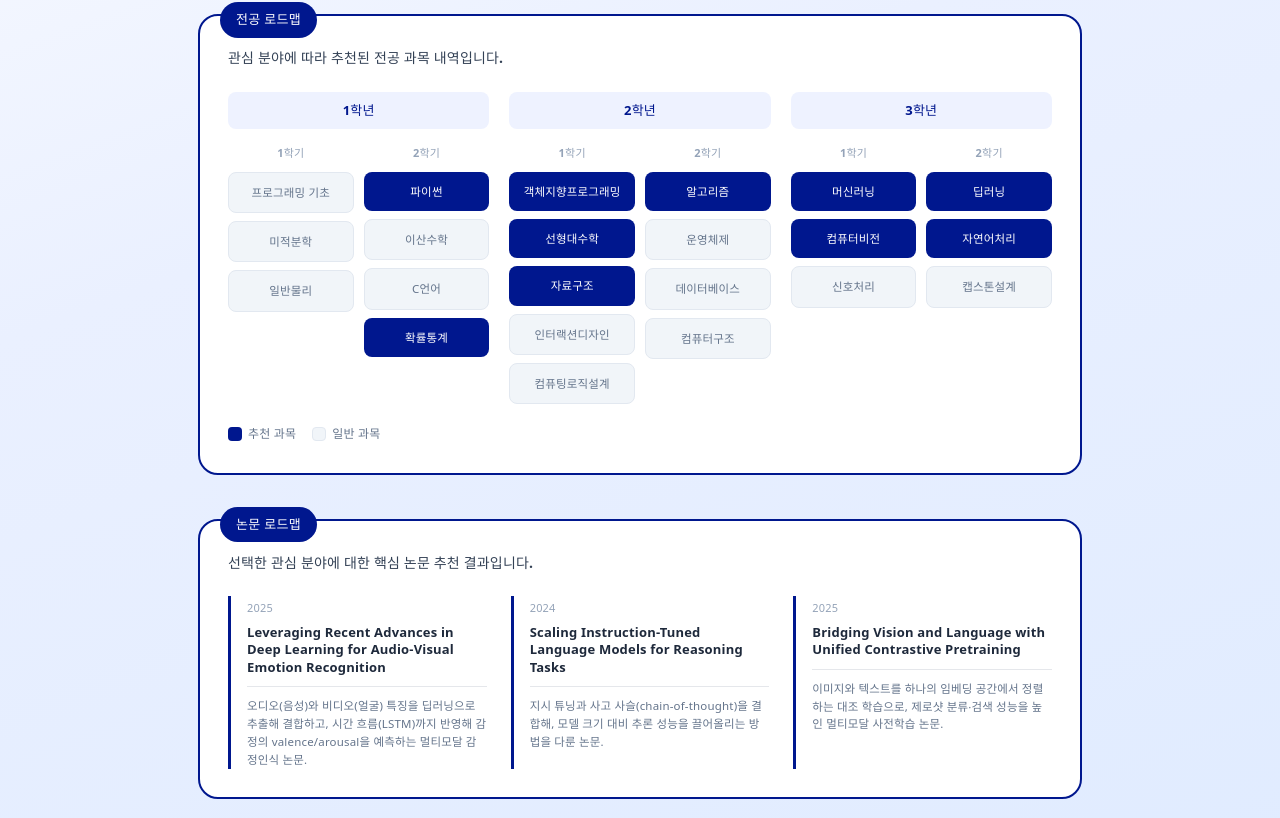
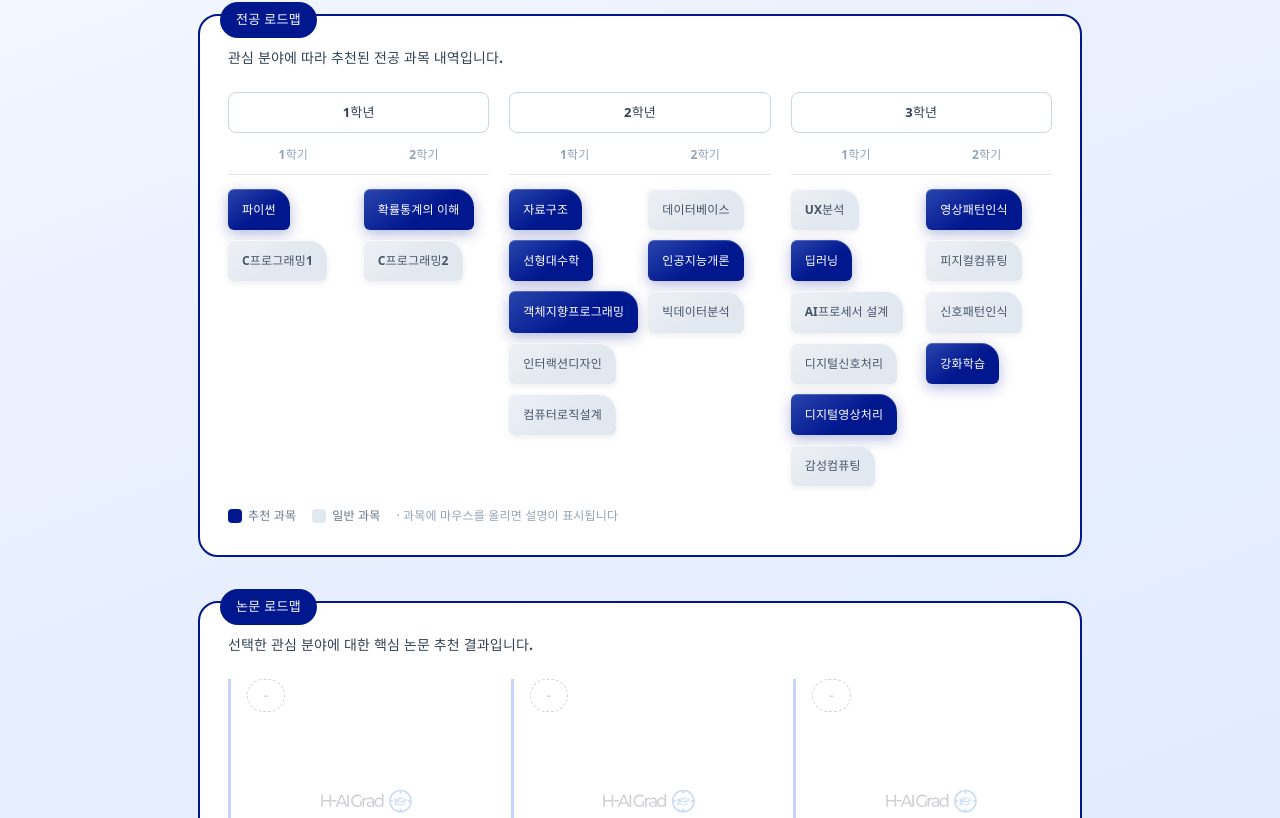
Before and after one commit to Oneday-Project/FE, a React (Vite) app: page /roadmap-result in a window 1280 px wide. Shown: the part 602-1420 px from the top of the page. Built offline with nearby package versions, Linux system fonts and the light colour scheme; a web font is replaced by a local one.

Commit message:
feat: 로드맵 질문 수정 및 과목 hover 설명 추가

```diff
--- a/src/pages/RoadmapResult.tsx
+++ b/src/pages/RoadmapResult.tsx
@@ -5,7 +5,7 @@ import { useEffect, useState, type ReactNode, type CSSProperties } from "react";
  *  대표색 (앞으로 색 바꿀 땐 여기 두 줄만 수정하면 됨)
  * =======================================================*/
 const BRAND = "#00178E";
-const BRAND_FILL = "rgba(0,81,215,0.22)";
+const BRAND_FILL = "rgba(0,23,142,0.22)";
 
 /* 타입 */
 type Answers = {
@@ -173,32 +173,98 @@ const sectionDesc: CSSProperties = { fontSize: "14px", fontWeight: 600, color: "
 /* =========================================================
  *  mock 데이터 (← 추후 백엔드 추천 API 응답으로 교체)
  * =======================================================*/
-type Course = { n: string; hot?: boolean };
-type YearPlan = { year: number; terms: { term: number; courses: Course[] }[] };
+/* course 테이블 한 행에 대응 (name / year_recommended / semester / description / hot)
+   hot = 추천(파랑) 여부. 백엔드에서 결정 예정, 지금은 임의로 표시 */
+type Course = {
+  name: string;
+  year: number; // year_recommended
+  semester: number; // 1 | 2
+  description: string;
+  hot?: boolean;
+};
 
-const majorRoadmap: YearPlan[] = [
-  {
-    year: 1,
-    terms: [
-      { term: 1, courses: [{ n: "프로그래밍 기초" }, { n: "미적분학" }, { n: "일반물리" }] },
-      { term: 2, courses: [{ n: "파이썬", hot: true }, { n: "이산수학" }, { n: "C언어" }, { n: "확률통계", hot: true }] },
-    ],
-  },
-  {
-    year: 2,
-    terms: [
-      { term: 1, courses: [{ n: "객체지향프로그래밍", hot: true }, { n: "선형대수학", hot: true }, { n: "자료구조", hot: true }, { n: "인터랙션디자인" }, { n: "컴퓨팅로직설계" }] },
-      { term: 2, courses: [{ n: "알고리즘", hot: true }, { n: "운영체제" }, { n: "데이터베이스" }, { n: "컴퓨터구조" }] },
-    ],
-  },
-  {
-    year: 3,
-    terms: [
-      { term: 1, courses: [{ n: "머신러닝", hot: true }, { n: "컴퓨터비전", hot: true }, { n: "신호처리" }] },
-      { term: 2, courses: [{ n: "딥러닝", hot: true }, { n: "자연어처리", hot: true }, { n: "캡스톤설계" }] },
-    ],
-  },
+/* DB 기준 mock — 추후 백엔드 응답으로 교체 */
+const courses: Course[] = [
+  { name: "파이썬", year: 1, semester: 1, hot: true, description: "파이썬 문법과 자료구조·함수·파일처리를 배우며 AI 개발 기초를 다지는 입문 과목" },
+  { name: "C프로그래밍1", year: 1, semester: 1, description: "C언어 문법과 변수·조건문·반복문·배열·포인터를 배우는 프로그래밍 입문 과목" },
+  { name: "확률통계의 이해", year: 1, semester: 2, hot: true, description: "확률분포와 통계추론, 가설검정을 배우는 AI·데이터분석 필수 수학 과목" },
+  { name: "C프로그래밍2", year: 1, semester: 2, description: "포인터·구조체·동적메모리·파일처리 등 C언어 심화 문법을 배우는 중급 과목" },
+
+  { name: "자료구조", year: 2, semester: 1, hot: true, description: "리스트, 트리, 그래프, 해시 등 데이터를 효율적으로 저장·탐색하는 구조를 배우는 과목" },
+  { name: "선형대수학", year: 2, semester: 1, hot: true, description: "행렬, 벡터, 고유값, SVD 등 AI·데이터분석의 핵심 수학 도구를 배우는 기초 과목" },
+  { name: "객체지향프로그래밍", year: 2, semester: 1, hot: true, description: "자바 언어로 클래스, 상속, 다형성 등 객체지향 개념과 프로그램 작성 기초를 배우는 과목" },
+  { name: "인터랙션디자인", year: 2, semester: 1, description: "Unity로 UI, VR·AR, 인터랙티브 콘텐츠를 제작하며 사용자 상호작용 설계를 배우는 과목" },
+  { name: "컴퓨터로직설계", year: 2, semester: 1, description: "컴퓨터가 내부에서 정보를 처리하는 논리회로 구조와 CPU 기초 동작 원리를 배우는 과목" },
+  { name: "데이터베이스", year: 2, semester: 2, description: "SQL과 DB 설계·정규화·트랜잭션을 배우며 데이터를 효율적으로 관리하는 과목" },
+  { name: "인공지능개론", year: 2, semester: 2, hot: true, description: "기계학습의 핵심 알고리즘과 딥러닝 기초를 배우는 AI 입문 과목" },
+  { name: "빅데이터분석", year: 2, semester: 2, description: "Spark와 Python으로 대용량 데이터를 수집·분석하고 기계학습까지 다루는 실습 과목" },
+
+  { name: "UX분석", year: 3, semester: 1, description: "사용자 행동과 심리를 분석해 AI 서비스의 UX를 설계·평가하는 과목" },
+  { name: "딥러닝", year: 3, semester: 1, hot: true, description: "신경망·CNN·Transformer를 배우고 생성형 AI와 LLM까지 다루는 핵심 AI 과목" },
+  { name: "AI프로세서 설계", year: 3, semester: 1, description: "FPGA와 VHDL로 AI 연산용 프로세서와 하드웨어 가속기를 설계하는 과목" },
+  { name: "디지털신호처리", year: 3, semester: 1, description: "푸리에변환과 필터링으로 음성·생체·센서 데이터를 분석하는 신호처리 핵심 과목" },
+  { name: "디지털영상처리", year: 3, semester: 1, hot: true, description: "영상 개선·분할·특징추출·압축을 배우며 컴퓨터비전 기초를 다지는 과목" },
+  { name: "감성컴퓨팅", year: 3, semester: 1, description: "표정·음성·생체신호로 감정을 인식하고 감성 AI 시스템을 구현하는 융합 과목" },
+  { name: "영상패턴인식", year: 3, semester: 2, hot: true, description: "객체 검출·추적·3D비전·장면이해 등 영상 인식 기술을 배우는 컴퓨터비전 심화 과목" },
+  { name: "피지컬컴퓨팅", year: 3, semester: 2, description: "마이크로컨트롤러로 센서·입출력 장치를 제어해 인터랙티브 시스템을 만드는 과목" },
+  { name: "신호패턴인식", year: 3, semester: 2, description: "생체신호에서 특징을 추출해 분류·예측하는 AI 기반 신호분석 과목" },
+  { name: "강화학습", year: 3, semester: 2, hot: true, description: "보상을 최대화하도록 행동을 학습하는 AI 알고리즘과 심층강화학습을 배우는 과목" },
 ];
+
+const coursesAt = (year: number, semester: number) => courses.filter((c) => c.year === year && c.semester === semester);
+
+/* 과목 칩 — 호버 시 description 말풍선 (파랑/회색 상관없이 표시) */
+function CourseChip({ course }: { course: Course }) {
+  const [hover, setHover] = useState(false);
+  return (
+    <div style={{ position: "relative", width: "fit-content" }} onMouseEnter={() => setHover(true)} onMouseLeave={() => setHover(false)}>
+      {hover && (
+        <div
+          style={{
+            position: "absolute",
+            bottom: "calc(100% + 9px)",
+            left: "50%",
+            transform: "translateX(-50%)",
+            width: "max-content",
+            maxWidth: "260px",
+            background: "#fff",
+            border: "1px solid #e2e8f0",
+            boxShadow: "0 8px 22px rgba(15,23,42,0.14)",
+            borderRadius: "10px",
+            padding: "10px 14px",
+            fontSize: "12px",
+            lineHeight: 1.5,
+            color: "#475569",
+            zIndex: 30,
+          }}
+        >
+          {course.description}
+          {/* 말풍선 꼬리 */}
+          <div style={{ position: "absolute", top: "100%", left: "50%", transform: "translateX(-50%)", width: 0, height: 0, borderLeft: "7px solid transparent", borderRight: "7px solid transparent", borderTop: "7px solid #fff", filter: "drop-shadow(0 2px 1px rgba(15,23,42,0.06))" }} />
+        </div>
+      )}
+      <div
+        style={{
+          padding: "9px 14px",
+          borderRadius: "6px 18px 6px 6px",
+          fontSize: "12px",
+          fontWeight: course.hot ? 700 : 600,
+          whiteSpace: "nowrap",
+          cursor: "default",
+          color: course.hot ? "#fff" : "#475569",
+          background: course.hot
+            ? "linear-gradient(145deg, #2a45ad 0%, #00178E 58%)"
+            : "linear-gradient(145deg, #eef1f6 0%, #e2e8f0 60%)",
+          boxShadow: course.hot
+            ? "0 4px 14px rgba(0,23,142,0.30), inset 0 1px 0 rgba(255,255,255,0.22)"
+            : "0 2px 6px rgba(15,23,42,0.08), inset 0 1px 0 rgba(255,255,255,0.7)",
+        }}
+      >
+        {course.name}
+      </div>
+    </div>
+  );
+}
 
 type Paper = { year: number; title: string; desc: string };
 const paperRoadmap: Paper[] = [
@@ -274,36 +340,20 @@ export default function RoadmapResult() {
           <SectionCard label="전공 로드맵">
             <p style={sectionDesc}>관심 분야에 따라 추천된 전공 과목 내역입니다.</p>
             <div style={{ display: "flex", gap: "20px" }}>
-              {majorRoadmap.map((y) => (
-                <div key={y.year} style={{ flex: 1 }}>
-                  <div style={{ background: "#eef2ff", color: BRAND, borderRadius: "8px", textAlign: "center", padding: "7px 0", fontSize: "13px", fontWeight: 700, marginBottom: "12px" }}>{y.year}학년</div>
-                  <div style={{ display: "flex", gap: "10px" }}>
-                    {y.terms.map((term) => (
-                      <div key={term.term} style={{ flex: 1 }}>
-                        <div style={{ fontSize: "11px", color: "#94a3b8", textAlign: "center", marginBottom: "8px", fontWeight: 600 }}>{term.term}학기</div>
-                        <div style={{ display: "flex", flexDirection: "column", gap: "8px" }}>
-                          {term.courses.map((c) => (
-                            <div
-                              key={c.n}
-                              title={c.n}
-                              style={{
-                                padding: "8px 6px",
-                                borderRadius: "8px",
-                                textAlign: "center",
-                                fontSize: "11.5px",
-                                fontWeight: c.hot ? 700 : 500,
-                                whiteSpace: "nowrap",
-                                overflow: "hidden",
-                                textOverflow: "ellipsis",
-                                background: c.hot ? BRAND : "#f1f5f9",
-                                color: c.hot ? "#fff" : "#64748b",
-                                border: c.hot ? "none" : "1px solid #e2e8f0",
-                              }}
-                            >
-                              {c.n}
+              {[1, 2, 3].map((year) => (
+                <div key={year} style={{ flex: 1 }}>
+                  <div style={{ border: "1px solid #cbd5e1", borderRadius: "8px", textAlign: "center", padding: "8px 0", fontSize: "13px", fontWeight: 700, color: "#334155", marginBottom: "10px" }}>{year}학년</div>
+                  <div style={{ display: "flex" }}>
+                    <div style={{ flex: 1, textAlign: "center", fontSize: "12px", color: "#94a3b8", fontWeight: 600 }}>1학기</div>
+                    <div style={{ flex: 1, textAlign: "center", fontSize: "12px", color: "#94a3b8", fontWeight: 600 }}>2학기</div>
                   </div>
+                  <div style={{ height: "1px", background: "#e5e7eb", margin: "8px 0 14px" }} />
+                  <div style={{ display: "flex", gap: "10px", alignItems: "flex-start" }}>
+                    {[1, 2].map((sem) => (
+                      <div key={sem} style={{ flex: 1, display: "flex", flexDirection: "column", gap: "10px", alignItems: "flex-start" }}>
+                        {coursesAt(year, sem).map((c) => (
+                          <CourseChip key={c.name} course={c} />
                         ))}
-                        </div>
                       </div>
                     ))}
                   </div>
@@ -315,8 +365,9 @@ export default function RoadmapResult() {
                 <span style={{ width: "14px", height: "14px", borderRadius: "4px", background: BRAND, display: "inline-block" }} /> 추천 과목
               </span>
               <span style={{ display: "inline-flex", alignItems: "center", gap: "6px" }}>
-                <span style={{ width: "14px", height: "14px", borderRadius: "4px", background: "#f1f5f9", border: "1px solid #e2e8f0", display: "inline-block" }} /> 일반 과목
+                <span style={{ width: "14px", height: "14px", borderRadius: "4px", background: "#e2e8f0", display: "inline-block" }} /> 일반 과목
               </span>
+              <span style={{ color: "#94a3b8" }}>· 과목에 마우스를 올리면 설명이 표시됩니다</span>
             </div>
           </SectionCard>
 
@@ -324,21 +375,38 @@ export default function RoadmapResult() {
           <SectionCard label="논문 로드맵">
             <p style={sectionDesc}>선택한 관심 분야에 대한 핵심 논문 추천 결과입니다.</p>
             <div style={{ display: "flex", gap: "24px" }}>
-              {paperRoadmap.map((p, i) => (
+              {/* 관심 분야는 최대 3개 → 칸은 항상 3개, 선택한 태그 수만큼만 채움 */}
+              {[0, 1, 2].map((i) => {
+                const tag = tags[i];
+                const p = paperRoadmap[i];
+
+                // 선택 안 된 칸 → 빈 placeholder (연한 왼쪽 선 + 흐린 로고)
+                if (!tag || !p) {
+                  return (
+                    <div key={i} style={{ flex: 1, paddingLeft: "16px", borderLeft: "3px solid #c7d2fe", display: "flex", flexDirection: "column", minHeight: "200px" }}>
+                      <span style={{ alignSelf: "flex-start", padding: "4px 16px", borderRadius: "999px", fontSize: "13px", border: "1.5px dashed #cbd5e1", color: "#cbd5e1", fontWeight: 700, marginBottom: "12px" }}>-</span>
+                      <div style={{ flex: 1, display: "flex", alignItems: "center", justifyContent: "center" }}>
+                        <img src="/logo.svg" alt="" style={{ height: "30px", opacity: 0.2 }} />
+                      </div>
+                    </div>
+                  );
+                }
+
+                // 선택된 칸 → 논문 카드
+                return (
                   <div key={i} style={{ flex: 1, paddingLeft: "16px", borderLeft: `3px solid ${BRAND}` }}>
-                  {tags[i] && (
-                    <span style={{ display: "inline-block", padding: "4px 12px", borderRadius: "999px", fontSize: "12px", border: `1.5px solid ${BRAND}`, color: BRAND, fontWeight: 700, marginBottom: "12px" }}>{tags[i]}</span>
-                  )}
+                    <span style={{ display: "inline-block", padding: "4px 12px", borderRadius: "999px", fontSize: "12px", border: `1.5px solid ${BRAND}`, color: BRAND, fontWeight: 700, marginBottom: "12px" }}>{tag}</span>
                     <p style={{ fontSize: "11px", color: "#94a3b8", margin: "0 0 4px" }}>{p.year}</p>
                     <p style={{ fontSize: "13px", fontWeight: 700, lineHeight: 1.35, color: "#1e293b", margin: "0 0 10px" }}>{p.title}</p>
                     <div style={{ height: "1px", background: "#e5e7eb", margin: "0 0 10px" }} />
                     <p style={{ fontSize: "11.5px", color: "#64748b", lineHeight: 1.55, margin: 0 }}>{p.desc}</p>
                   </div>
-              ))}
+                );
+              })}
             </div>
           </SectionCard>
 
-          {/* ── 성장 가이드 (신규) ── */}
+          {/* ── 성장 가이드 ── */}
           <SectionCard label="성장 가이드">
             <div style={{ display: "flex", alignItems: "stretch", gap: "18px", flexWrap: "wrap" }}>
               {/* 현재 상태 카드 2개 */}
```
Also changed, not shown: src/pages/Roadmap.tsx (+25 -16 lines). Lines whose indentation alone changed are shown as unchanged.
